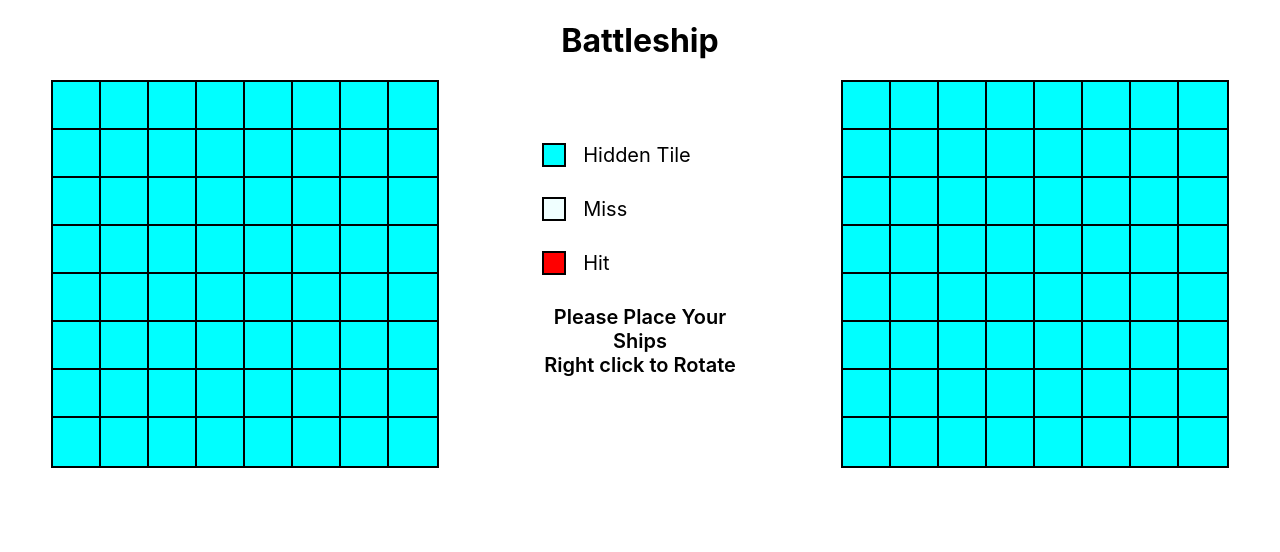
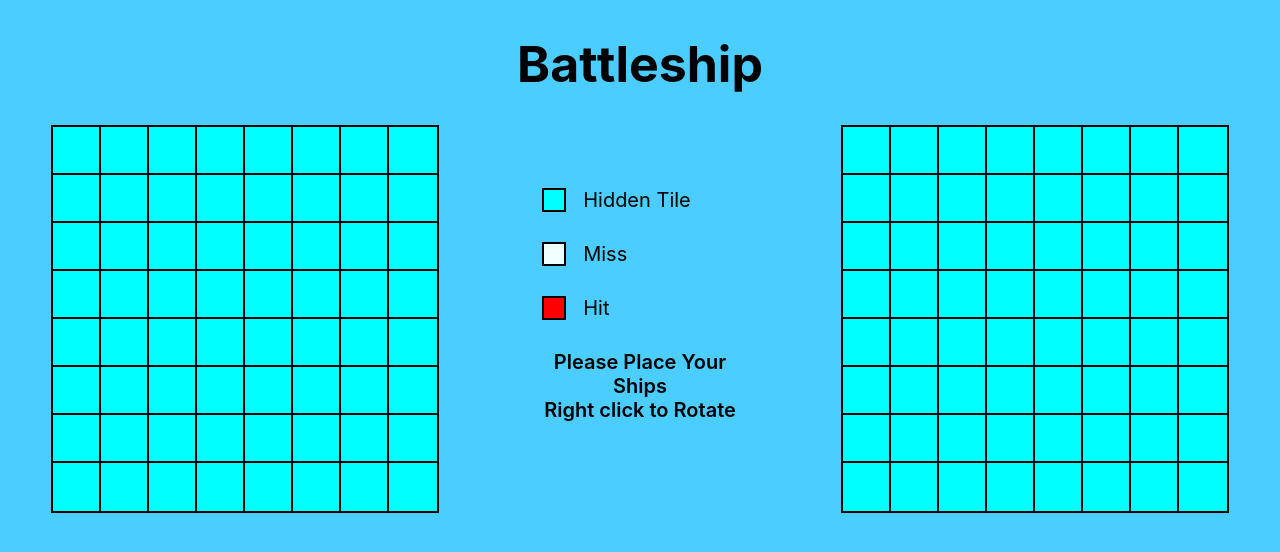
Before and after one commit to stanlp1/battleship-react, a React (Create React App) app: page / in a window 1280 px wide. Shown: the top 552 px of the page. Built offline with nearby package versions, Linux system fonts and the light colour scheme.

Commit message:
background color and gh-pages

```diff
--- a/package.json
+++ b/package.json
@@ -2,6 +2,7 @@
   "name": "battleship-react",
   "version": "0.1.0",
   "private": true,
+  "homepage": "https://stanlp1.github.io/battleship-react/",
   "dependencies": {
     "@testing-library/jest-dom": "^5.14.1",
     "@testing-library/react": "^11.2.7",
@@ -10,6 +11,7 @@
     "@types/node": "^12.20.27",
     "@types/react": "^17.0.27",
     "@types/react-dom": "^17.0.9",
+    "gh-pages": "^3.2.3",
     "react": "^17.0.2",
     "react-dom": "^17.0.2",
     "react-redux": "^7.2.5",
@@ -18,6 +20,8 @@
     "web-vitals": "^1.1.2"
   },
   "scripts": {
+    "predeploy": "npm run build",
+    "deploy": "gh-pages -d build",
     "start": "react-scripts start",
     "build": "react-scripts build",
     "test": "react-scripts test",
--- a/public/index.html
+++ b/public/index.html
@@ -24,7 +24,7 @@
     -->
     <title>Battleship</title>
   </head>
-  <body>
+  <body style="background-color:#4ccdff">
     <noscript>You need to enable JavaScript to run this app.</noscript>
     <div id="root"></div>
     <!--
--- a/src/components/Header/Header.module.css
+++ b/src/components/Header/Header.module.css
@@ -1,3 +1,4 @@
 .title-text {
     text-align: center;
+    font-size: 50px;
 }
```
Also changed, not shown: 1 other file (tests, documents, lock files or other folders).
